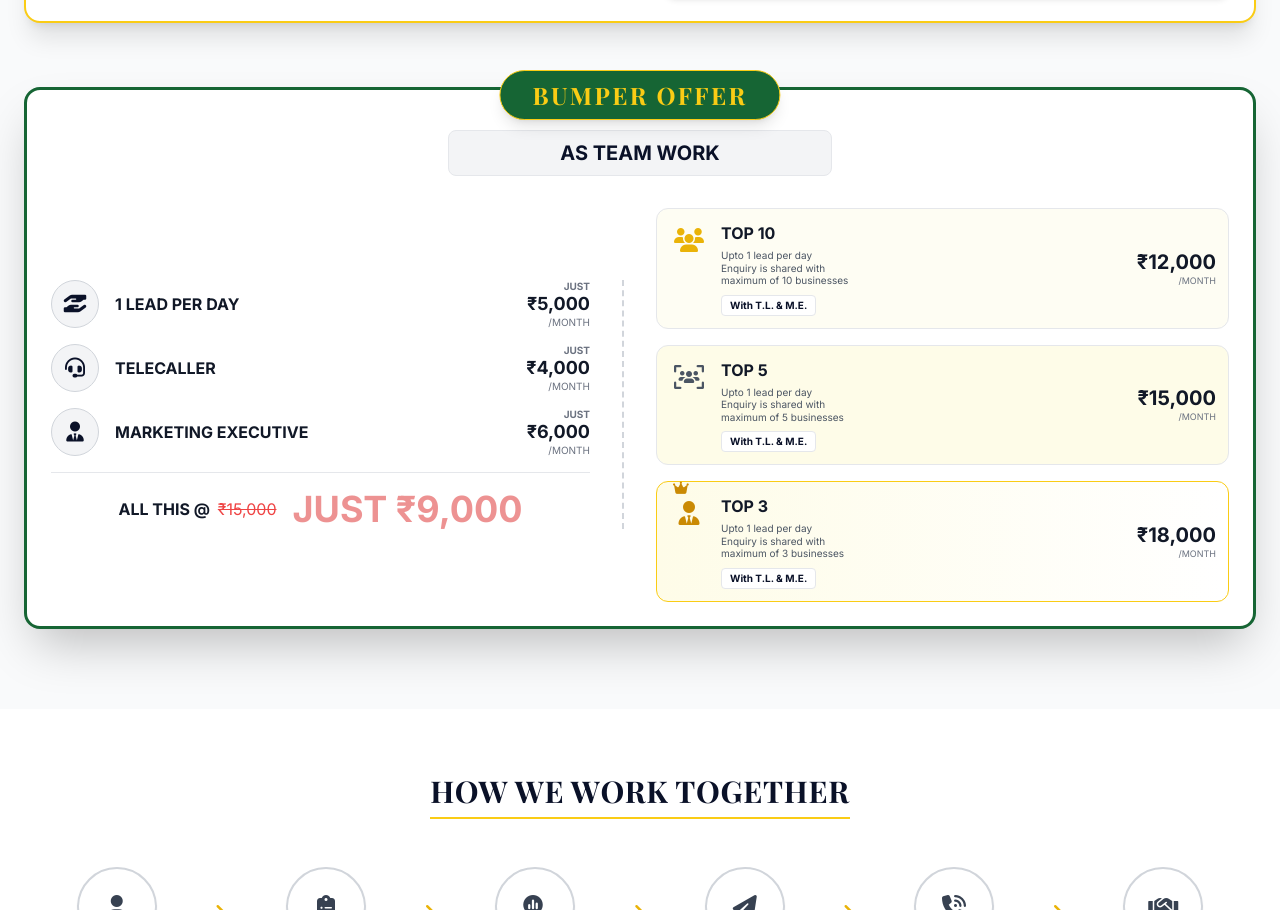
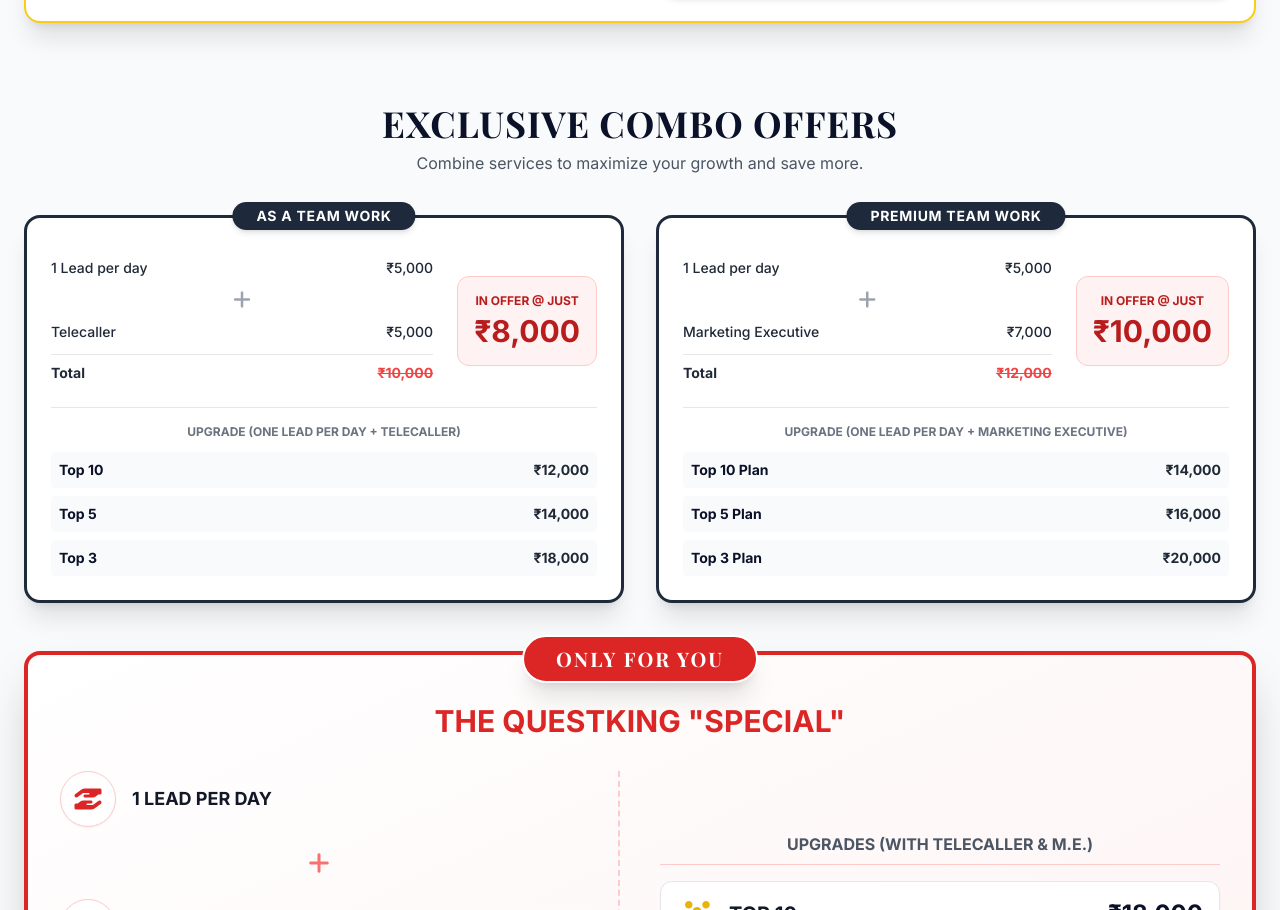
Before and after one commit to tqkwebsite/TheQuestKingWebsiteV3, a plain HTML site: page index.html in a window 1280 px wide. Shown: the part 1890-2800 px from the top of the page. Drawn offline with nearby package versions, Linux system fonts and the light colour scheme.

Commit message:
Update index.html

```diff
--- a/index.html
+++ b/index.html
@@ -3,7 +3,6 @@
 <head>
     <meta charset="UTF-8">
     <meta name="viewport" content="width=device-width, initial-scale=1.0">
-    <link rel="icon" type="image/png" href="favicon.png">
     <title>The Quest King - Qualified Lead Generation</title>
     <!-- Tailwind CSS for styling -->
     <script src="https://cdn.tailwindcss.com"></script>
@@ -66,7 +65,7 @@
             <!-- Logo Section -->
             <a href="#" class="flex items-center">
                 <!-- YAHAN APNA LOGO LINK DAALEIN: 'src' ke andar placeholder link hata kar apne logo ka URL daal dijiye -->
-                <img src="logo.png" alt="The Quest King" class="h-10 md:h-12 w-auto object-contain transition-transform hover:scale-105">
+                <img src="https://placehold.co/400x120/ffffff/0A1128?text=The+Quest+King+Logo" alt="The Quest King" class="h-10 md:h-12 w-auto bg-white px-3 py-1.5 rounded-lg shadow-sm transition-transform hover:scale-105">
             </a>
 
             <div class="hidden lg:flex space-x-8 text-sm font-medium">
@@ -331,106 +330,135 @@
                 </div>
             </div>
 
-            <!-- Bumper Offer Section (New) -->
-            <div class="mt-16 border-[3px] border-green-brand rounded-2xl p-6 bg-white shadow-2xl relative">
-                <div class="absolute -top-5 left-1/2 transform -translate-x-1/2 bg-green-brand text-gold-400 border border-gold-400 px-8 py-2 rounded-full font-serif font-bold text-xl md:text-2xl tracking-widest uppercase shadow-lg whitespace-nowrap">
-                    BUMPER OFFER
+            <!-- New Combo Offers Section (Replaces Old Bumper Offer) -->
+            <div class="mt-20">
+                <div class="text-center mb-10">
+                    <h2 class="text-3xl md:text-4xl font-serif font-bold text-navy-brand uppercase tracking-wide">Exclusive Combo Offers</h2>
+                    <p class="text-gray-600 mt-2">Combine services to maximize your growth and save more.</p>
                 </div>
 
-                <h3 class="text-center font-bold text-navy-brand text-xl mt-4 mb-8 bg-gray-100 py-2 rounded-lg mx-auto max-w-sm border border-gray-200">AS TEAM WORK</h3>
+                <div class="grid lg:grid-cols-2 gap-8 mb-8">
+                    <!-- Combo 1: Lead + Telecaller -->
+                    <div class="border-[3px] border-navy-800 rounded-2xl p-6 bg-white shadow-xl relative">
+                        <div class="absolute -top-4 left-1/2 transform -translate-x-1/2 bg-navy-800 text-white px-6 py-1 rounded-full font-bold text-sm tracking-wider uppercase whitespace-nowrap shadow-md">
+                            AS A TEAM WORK
+                        </div>
 
-                <div class="grid md:grid-cols-2 gap-8 items-center">
-                    <!-- Left Side Bundle -->
-                    <div class="space-y-4 border-r-0 md:border-r-2 border-dashed border-gray-300 pr-0 md:pr-8">
-                        <div class="flex items-center justify-between group">
-                            <div class="flex items-center gap-4">
-                                <div class="bg-gray-100 p-2 rounded-full border border-gray-300 text-xl w-12 h-12 flex items-center justify-center text-navy-brand group-hover:bg-gold-100 transition-colors">
-                                    <i class="fa-solid fa-hand-holding-hand"></i>
+                        <div class="flex flex-col md:flex-row justify-between items-center gap-6 mt-4 pb-6 border-b border-gray-200">
+                            <div class="space-y-3 w-full">
+                                <div class="flex justify-between items-center text-sm font-medium"><span>1 Lead per day</span> <span>₹5,000</span></div>
+                                <div class="flex justify-center text-xl text-gray-400"><i class="fa-solid fa-plus"></i></div>
+                                <div class="flex justify-between items-center text-sm font-medium"><span>Telecaller</span> <span>₹5,000</span></div>
+                                <div class="flex justify-between items-center text-sm font-bold pt-2 border-t border-gray-200">
+                                    <span>Total</span> <span class="line-through text-red-500">₹10,000</span>
                                 </div>
-                                <h4 class="font-bold text-base text-gray-900">1 LEAD PER DAY</h4>
                             </div>
-                            <div class="text-right">
-                                <div class="text-[10px] text-gray-500 font-bold uppercase leading-none mb-1">JUST</div>
-                                <div class="text-lg font-bold text-gray-900 leading-none">₹5,000</div>
-                                <div class="text-[10px] text-gray-500 leading-none mt-1">/MONTH</div>
+                            <div class="bg-red-50 text-red-700 p-4 rounded-xl text-center w-full md:w-auto border border-red-200 shrink-0">
+                                <div class="text-xs font-bold uppercase mb-1">IN OFFER @ JUST</div>
+                                <div class="text-3xl font-bold">₹8,000</div>
                             </div>
                         </div>
-                        <div class="flex items-center justify-between group">
-                            <div class="flex items-center gap-4">
-                                <div class="bg-gray-100 p-2 rounded-full border border-gray-300 text-xl w-12 h-12 flex items-center justify-center text-navy-brand group-hover:bg-gold-100 transition-colors">
-                                    <i class="fa-solid fa-headset"></i>
-                                </div>
-                                <h4 class="font-bold text-base text-gray-900">TELECALLER</h4>
+
+                        <div class="pt-4">
+                            <h4 class="text-xs font-bold text-gray-500 uppercase mb-3 text-center">Upgrade (One lead per day + Telecaller)</h4>
+                            <div class="space-y-2">
+                                <div class="flex justify-between items-center bg-gray-50 p-2 rounded text-sm"><span class="font-bold text-navy-brand">Top 10</span> <span class="font-bold">₹12,000</span></div>
+                                <div class="flex justify-between items-center bg-gray-50 p-2 rounded text-sm"><span class="font-bold text-navy-brand">Top 5</span> <span class="font-bold">₹14,000</span></div>
+                                <div class="flex justify-between items-center bg-gray-50 p-2 rounded text-sm"><span class="font-bold text-navy-brand">Top 3</span> <span class="font-bold">₹18,000</span></div>
                             </div>
-                            <div class="text-right">
-                                <div class="text-[10px] text-gray-500 font-bold uppercase leading-none mb-1">JUST</div>
-                                <div class="text-lg font-bold text-gray-900 leading-none">₹4,000</div>
-                                <div class="text-[10px] text-gray-500 leading-none mt-1">/MONTH</div>
-                            </div>
-                        </div>
-                        <div class="flex items-center justify-between group">
-                            <div class="flex items-center gap-4">
-                                <div class="bg-gray-100 p-2 rounded-full border border-gray-300 text-xl w-12 h-12 flex items-center justify-center text-navy-brand group-hover:bg-gold-100 transition-colors">
-                                    <i class="fa-solid fa-user-tie"></i>
-                                </div>
-                                <h4 class="font-bold text-base text-gray-900">MARKETING EXECUTIVE</h4>
-                            </div>
-                            <div class="text-right">
-                                <div class="text-[10px] text-gray-500 font-bold uppercase leading-none mb-1">JUST</div>
-                                <div class="text-lg font-bold text-gray-900 leading-none">₹6,000</div>
-                                <div class="text-[10px] text-gray-500 leading-none mt-1">/MONTH</div>
-                            </div>
-                        </div>
-                        <div class="pt-4 mt-2 text-center flex flex-col md:flex-row items-center justify-center gap-4 border-t border-gray-200">
-                             <div class="text-gray-900 font-bold text-base uppercase">ALL THIS @ <span class="line-through text-red-500 font-normal ml-1">₹15,000</span></div>
-                             <div class="text-3xl md:text-4xl font-bold text-red-600 animate-pulse">JUST ₹9,000</div>
                         </div>
                     </div>
 
-                    <!-- Right Side Bundle Options -->
-                    <div class="space-y-4">
-                        <div class="flex items-center justify-between p-3 border border-gold-200 rounded-xl bg-yellow-50/50">
-                            <div class="flex items-start gap-3">
-                                <div class="text-gold-500 text-2xl w-10 text-center mt-1"><i class="fa-solid fa-users"></i></div>
-                                <div>
-                                    <h4 class="font-bold text-gray-900">TOP 10</h4>
-                                    <p class="text-[10px] text-gray-600 leading-tight my-1">Upto 1 lead per day<br>Enquiry is shared with<br>maximum of 10 businesses</p>
-                                    <span class="text-[10px] font-bold text-navy-brand bg-white px-2 py-0.5 rounded border border-gray-200 inline-block">With T.L. & M.E.</span>
+                    <!-- Combo 2: Lead + Marketing Executive -->
+                    <div class="border-[3px] border-navy-800 rounded-2xl p-6 bg-white shadow-xl relative">
+                        <div class="absolute -top-4 left-1/2 transform -translate-x-1/2 bg-navy-800 text-white px-6 py-1 rounded-full font-bold text-sm tracking-wider uppercase whitespace-nowrap shadow-md">
+                            PREMIUM TEAM WORK
+                        </div>
+
+                        <div class="flex flex-col md:flex-row justify-between items-center gap-6 mt-4 pb-6 border-b border-gray-200">
+                            <div class="space-y-3 w-full">
+                                <div class="flex justify-between items-center text-sm font-medium"><span>1 Lead per day</span> <span>₹5,000</span></div>
+                                <div class="flex justify-center text-xl text-gray-400"><i class="fa-solid fa-plus"></i></div>
+                                <div class="flex justify-between items-center text-sm font-medium"><span>Marketing Executive</span> <span>₹7,000</span></div>
+                                <div class="flex justify-between items-center text-sm font-bold pt-2 border-t border-gray-200">
+                                    <span>Total</span> <span class="line-through text-red-500">₹12,000</span>
                                 </div>
                             </div>
-                            <div class="text-right">
-                                <div class="text-xl font-bold text-gray-900 leading-none mb-1">₹12,000</div>
-                                <div class="text-[9px] text-gray-500 uppercase leading-none">/MONTH</div>
+                            <div class="bg-red-50 text-red-700 p-4 rounded-xl text-center w-full md:w-auto border border-red-200 shrink-0">
+                                <div class="text-xs font-bold uppercase mb-1">IN OFFER @ JUST</div>
+                                <div class="text-3xl font-bold">₹10,000</div>
                             </div>
                         </div>
 
-                        <div class="flex items-center justify-between p-3 border border-gold-300 rounded-xl bg-yellow-50">
-                            <div class="flex items-start gap-3">
-                                <div class="text-gray-600 text-2xl w-10 text-center mt-1"><i class="fa-solid fa-users-viewfinder"></i></div>
-                                <div>
-                                    <h4 class="font-bold text-gray-900">TOP 5</h4>
-                                    <p class="text-[10px] text-gray-600 leading-tight my-1">Upto 1 lead per day<br>Enquiry is shared with<br>maximum of 5 businesses</p>
-                                    <span class="text-[10px] font-bold text-navy-brand bg-white px-2 py-0.5 rounded border border-gray-200 inline-block">With T.L. & M.E.</span>
-                                </div>
+                        <div class="pt-4">
+                            <h4 class="text-xs font-bold text-gray-500 uppercase mb-3 text-center">Upgrade (One lead per day + Marketing Executive)</h4>
+                            <div class="space-y-2">
+                                <div class="flex justify-between items-center bg-gray-50 p-2 rounded text-sm"><span class="font-bold text-navy-brand">Top 10 Plan</span> <span class="font-bold">₹14,000</span></div>
+                                <div class="flex justify-between items-center bg-gray-50 p-2 rounded text-sm"><span class="font-bold text-navy-brand">Top 5 Plan</span> <span class="font-bold">₹16,000</span></div>
+                                <div class="flex justify-between items-center bg-gray-50 p-2 rounded text-sm"><span class="font-bold text-navy-brand">Top 3 Plan</span> <span class="font-bold">₹20,000</span></div>
                             </div>
-                            <div class="text-right">
-                                <div class="text-xl font-bold text-gray-900 leading-none mb-1">₹15,000</div>
-                                <div class="text-[9px] text-gray-500 uppercase leading-none">/MONTH</div>
+                        </div>
+                    </div>
+                </div>
+
+                <!-- The QuestKing "SPECIAL" -->
+                <div class="border-4 border-red-600 rounded-2xl p-8 bg-gradient-to-br from-white to-red-50 shadow-2xl relative mt-12">
+                    <div class="absolute -top-5 left-1/2 transform -translate-x-1/2 bg-red-600 text-white border-2 border-white px-8 py-2 rounded-full font-serif font-bold text-xl tracking-widest uppercase shadow-xl whitespace-nowrap">
+                        ONLY FOR YOU
+                    </div>
+
+                    <h3 class="text-center font-bold text-red-600 text-2xl md:text-3xl mt-4 mb-8">THE QUESTKING "SPECIAL"</h3>
+
+                    <div class="grid lg:grid-cols-2 gap-10 items-center">
+                        <!-- Special Details -->
+                        <div class="space-y-6 lg:border-r-2 border-dashed border-red-200 lg:pr-10">
+                            <div class="flex items-center gap-4 group">
+                                <div class="bg-white p-3 rounded-full border border-red-200 text-2xl w-14 h-14 flex items-center justify-center text-red-600 shadow-sm"><i class="fa-solid fa-hand-holding-hand"></i></div>
+                                <h4 class="font-bold text-lg text-gray-900">1 LEAD PER DAY</h4>
+                            </div>
+                            <div class="flex justify-center text-red-400 text-2xl -my-2"><i class="fa-solid fa-plus"></i></div>
+                            <div class="flex items-center gap-4 group">
+                                <div class="bg-white p-3 rounded-full border border-red-200 text-2xl w-14 h-14 flex items-center justify-center text-red-600 shadow-sm"><i class="fa-solid fa-headset"></i></div>
+                                <h4 class="font-bold text-lg text-gray-900">TELECALLER</h4>
+                            </div>
+                            <div class="flex justify-center text-red-400 text-2xl -my-2"><i class="fa-solid fa-plus"></i></div>
+                            <div class="flex items-center gap-4 group">
+                                <div class="bg-white p-3 rounded-full border border-red-200 text-2xl w-14 h-14 flex items-center justify-center text-red-600 shadow-sm"><i class="fa-solid fa-user-tie"></i></div>
+                                <h4 class="font-bold text-lg text-gray-900">MARKETING EXECUTIVE</h4>
+                            </div>
+
+                            <div class="pt-6 mt-4 text-center border-t-2 border-red-200 flex flex-col sm:flex-row justify-center items-center gap-4">
+                                <div class="text-gray-700 font-bold text-lg uppercase">ALL THIS @ <span class="line-through text-gray-500 font-normal ml-1">₹17,000</span></div>
+                                <div class="text-4xl font-bold text-red-600 animate-pulse">JUST ₹14,000</div>
                             </div>
                         </div>
 
-                        <div class="flex items-center justify-between p-3 border border-gold-400 rounded-xl bg-gradient-to-r from-yellow-50 to-white relative">
-                            <div class="flex items-start gap-3">
-                                <div class="text-gold-600 text-2xl w-10 text-center mt-1"><i class="fa-solid fa-crown text-sm absolute -top-1 left-4"></i><i class="fa-solid fa-user-tie"></i></div>
-                                <div>
-                                    <h4 class="font-bold text-gray-900">TOP 3</h4>
-                                    <p class="text-[10px] text-gray-600 leading-tight my-1">Upto 1 lead per day<br>Enquiry is shared with<br>maximum of 3 businesses</p>
-                                    <span class="text-[10px] font-bold text-navy-brand bg-white px-2 py-0.5 rounded border border-gray-200 inline-block">With T.L. & M.E.</span>
+                        <!-- Special Upgrades -->
+                        <div class="space-y-4">
+                            <h4 class="font-bold text-gray-600 uppercase text-center mb-4 border-b border-red-200 pb-2">Upgrades (With Telecaller & M.E.)</h4>
+
+                            <div class="flex items-center justify-between p-4 border border-gold-300 rounded-xl bg-white shadow-sm hover:shadow-md transition-all">
+                                <div class="flex items-center gap-3">
+                                    <div class="text-gold-500 text-2xl w-10 text-center"><i class="fa-solid fa-users"></i></div>
+                                    <h4 class="font-bold text-xl text-gray-900">TOP 10 -</h4>
                                 </div>
+                                <div class="text-2xl font-bold text-navy-brand">₹18,000</div>
                             </div>
-                            <div class="text-right">
-                                <div class="text-xl font-bold text-gray-900 leading-none mb-1">₹18,000</div>
-                                <div class="text-[9px] text-gray-500 uppercase leading-none">/MONTH</div>
+
+                            <div class="flex items-center justify-between p-4 border border-gold-400 rounded-xl bg-white shadow-sm hover:shadow-md transition-all">
+                                <div class="flex items-center gap-3">
+                                    <div class="text-gold-600 text-2xl w-10 text-center"><i class="fa-solid fa-users-viewfinder"></i></div>
+                                    <h4 class="font-bold text-xl text-gray-900">TOP 5 -</h4>
+                                </div>
+                                <div class="text-2xl font-bold text-navy-brand">₹21,000</div>
+                            </div>
+
+                            <div class="flex items-center justify-between p-4 border-2 border-gold-500 rounded-xl bg-gradient-to-r from-yellow-50 to-white shadow-md relative">
+                                <div class="flex items-center gap-3">
+                                    <div class="text-gold-600 text-2xl w-10 text-center relative"><i class="fa-solid fa-crown text-xs absolute -top-2 left-3"></i><i class="fa-solid fa-user-tie"></i></div>
+                                    <h4 class="font-bold text-xl text-gray-900">TOP 3 -</h4>
+                                </div>
+                                <div class="text-2xl font-bold text-navy-brand">₹24,000</div>
                             </div>
                         </div>
                     </div>
@@ -519,16 +547,21 @@
     <section class="py-12 px-6 bg-navy-800 text-white border-t-4 border-gold-500">
         <div class="max-w-7xl mx-auto grid grid-cols-1 md:grid-cols-2 lg:grid-cols-4 gap-6">
 
-            <!-- Highlight Box -->
-            <div class="bg-gold-500 text-navy-brand p-6 rounded-xl shadow-lg flex flex-col justify-center items-center text-center">
-                <h3 class="font-bold text-2xl uppercase mb-4 text-navy-900 border-b-2 border-navy-brand/30 pb-2">GROW YOUR<br>BUSINESS</h3>
-                <i class="fa-solid fa-rocket text-5xl mb-4 text-navy-brand opacity-80"></i>
-                <ul class="text-sm font-bold space-y-2 mb-4">
-                    <li><i class="fa-solid fa-check mr-2"></i> MORE CUSTOMERS</li>
-                    <li><i class="fa-solid fa-check mr-2"></i> LESS SEARCHING</li>
-                    <li><i class="fa-solid fa-check mr-2"></i> MORE SELLING</li>
-                </ul>
-                <a href="#contact" class="mt-2 bg-navy-brand text-gold-400 px-6 py-2 rounded-full font-bold text-sm hover:bg-navy-900 transition-colors">Contact Us</a>
+            <!-- Highlight Box (Updated to match yellow banner from flyer) -->
+            <div class="bg-gold-500 text-navy-brand p-6 rounded-xl shadow-lg flex flex-col justify-center items-center text-center relative overflow-hidden">
+                <div class="absolute inset-0 opacity-10 bg-[url('https://www.transparenttextures.com/patterns/cubes.png')]"></div>
+                <div class="relative z-10 w-full">
+                    <h3 class="font-bold text-2xl uppercase mb-2 text-navy-900 leading-tight">PLAN STARTS<br>FROM JUST</h3>
+                    <div class="text-5xl md:text-6xl font-black mb-1">₹750*</div>
+                    <div class="text-xl font-bold mb-4 border-b-2 border-navy-brand/30 pb-4">/ WEEK</div>
+
+                    <ul class="text-sm font-bold space-y-1 mb-3 text-navy-900">
+                        <li>MORE CUSTOMERS</li>
+                        <li>LESS SEARCHING</li>
+                        <li>MORE SELLING</li>
+                    </ul>
+                    <p class="text-[10px] font-bold mt-2">*EXAMPLE ECONOMY PLAN</p>
+                </div>
             </div>
 
             <!-- Extra Service 1 -->
@@ -542,7 +575,22 @@
                     </p>
                 </div>
                 <div class="bg-gold-500 text-navy-brand text-center py-3 rounded-lg font-bold text-lg shadow-md mt-4">
-                    JUST @ ₹4,000 /MONTH
+                    JUST @ ₹5,000 /MONTH
+                </div>
+            </div>
+
+            <!-- Extra Service 2 (Updated) -->
+            <div class="border border-gold-500/50 rounded-xl p-6 flex flex-col justify-between hover:bg-navy-700 transition-colors">
+                <div>
+                    <h3 class="text-gold-400 font-bold text-xl mb-4 uppercase text-center border-b border-gray-600 pb-2">MORE SERVICES</h3>
+                    <div class="text-center text-3xl mb-4 text-white"><i class="fa-solid fa-user-tie"></i></div>
+                    <p class="text-sm font-bold text-white text-center mb-2">MARKETING EXECUTIVE</p>
+                    <p class="text-xs text-gray-300 text-center uppercase leading-relaxed font-medium mb-4">
+                        DEDICATED MARKETING SUPPORT FOR YOUR BUSINESS GROWTH AND LEAD CONVERSION.
+                    </p>
+                </div>
+                <div class="bg-gold-500 text-navy-brand text-center py-3 rounded-lg font-bold text-lg shadow-md mt-4">
+                    JUST @ ₹7,000 /MONTH
                 </div>
             </div>
 
```
